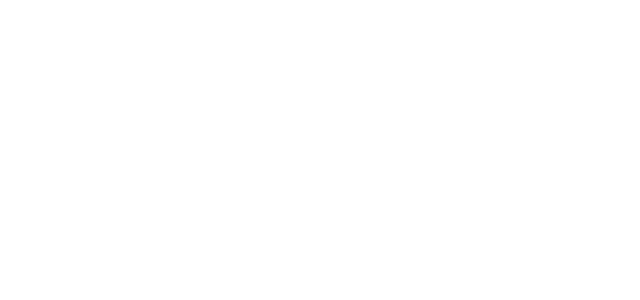
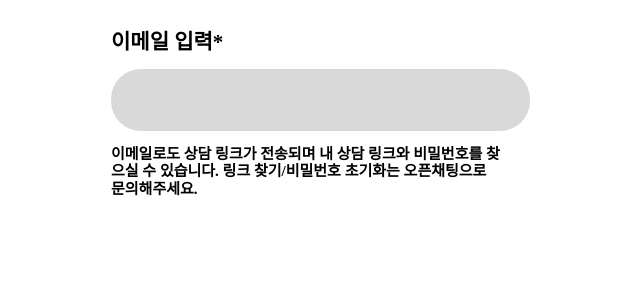
Before and after one commit to rmdnps10/sharemind-client, a React (Create React App) app: page /request in a window 1280 px wide. Before the commit this address had no page. Shown: the top 300 px of the page, without its empty margins (319-959 px from the left). Built offline with nearby package versions, Linux system fonts and the light colour scheme; a web font is replaced by a local one.

Commit message:
feat: 이메일 입력 폼 구현 (#1)

```diff
--- a/src/Router.tsx
+++ b/src/Router.tsx
@@ -1,10 +1,11 @@
+import RequestPage from 'pages/RequestPage';
 import { Route, Routes } from 'react-router-dom';
 
 const Router = () => {
   return (
     <>
       <Routes>
-        <Route />
+        <Route path="/request" element={<RequestPage />} />
       </Routes>
     </>
   );
--- /dev/null
+++ b/src/components/request/EmailInput.tsx
@@ -0,0 +1,32 @@
+import { Input } from 'components/Common';
+import styled from 'styled-components';
+import { BK } from 'styles/color';
+const EmailInput = () => {
+  return (
+    <EmailInputContainer>
+      <EmailInputText color={BK}>이메일 입력*</EmailInputText>
+      <Input width="41.7rem" height="6rem" />
+      <EmailDetailText color={BK}>
+        이메일로도 상담 링크가 전송되며 내 상담 링크와 비밀번호를 찾으실 수
+        있습니다. 링크 찾기/비밀번호 초기화는 오픈채팅으로 문의해주세요.
+      </EmailDetailText>
+    </EmailInputContainer>
+  );
+};
+export default EmailInput;
+const EmailInputContainer = styled.div`
+  display: flex;
+  flex-direction: column;
+  gap: 1.5rem;
+`;
+const EmailInputText = styled.div`
+  font-size: 2.1rem;
+  font-weight: 700;
+  color: ${(props) => props.color};
+`;
+const EmailDetailText = styled.div`
+  font-size: 1.5rem;
+  font-weight: 700;
+  width: 39rem;
+  color: ${(props) => props.color};
+`;
--- /dev/null
+++ b/src/components/request/RequestHeader.tsx
@@ -0,0 +1,4 @@
+const RequestHeader = () => {
+  return <></>;
+};
+export default RequestHeader;
--- /dev/null
+++ b/src/pages/RequestPage.tsx
@@ -0,0 +1,17 @@
+import EmailInput from 'components/request/EmailInput';
+import styled from 'styled-components';
+
+const RequestPage = () => {
+  return (
+    <RequestPageContainer>
+      <EmailInput />
+    </RequestPageContainer>
+  );
+};
+export default RequestPage;
+const RequestPageContainer = styled.div`
+  display: flex;
+  flex-direction: column;
+  align-items: start;
+  margin: 3rem;
+`;
```
